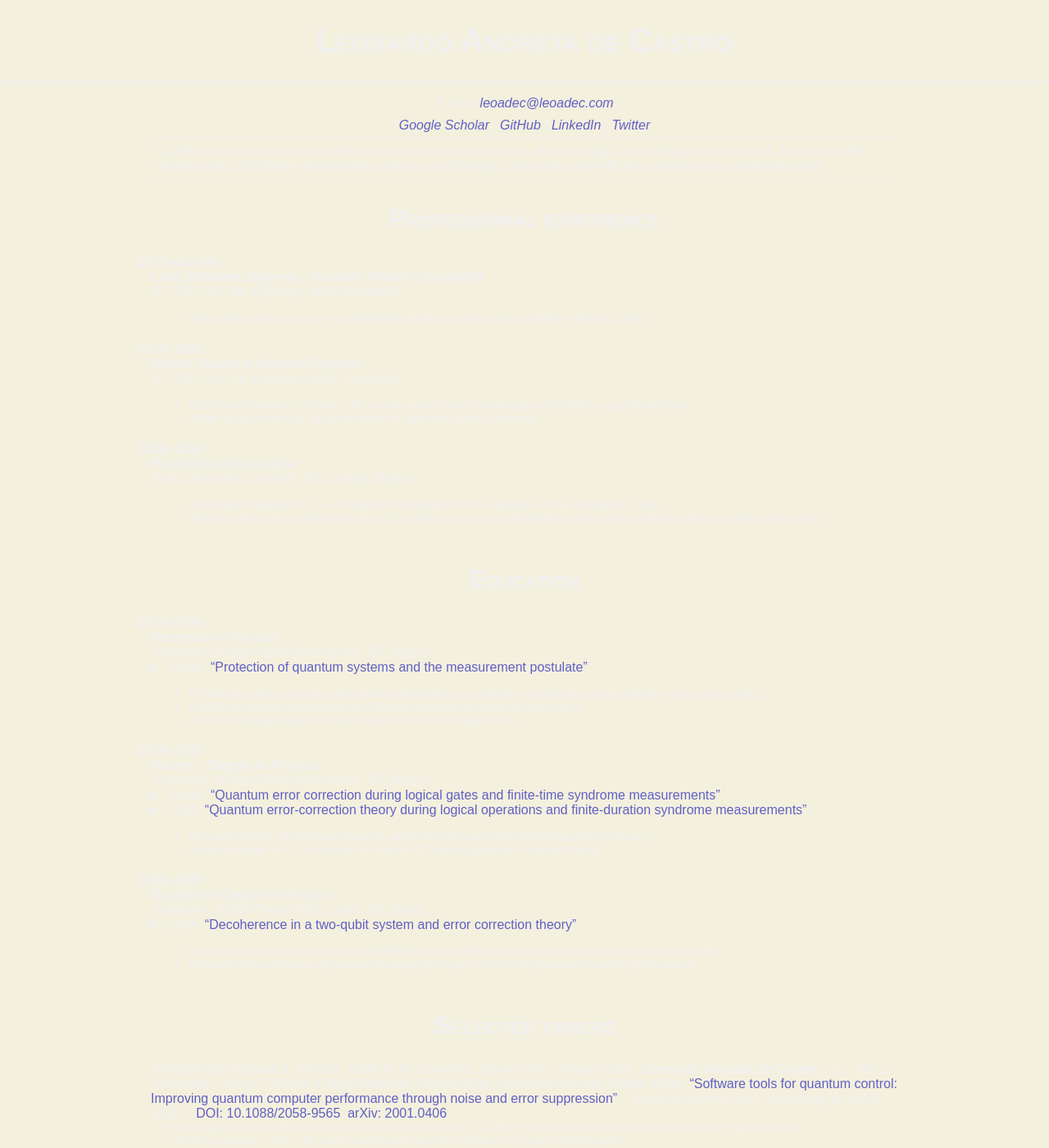
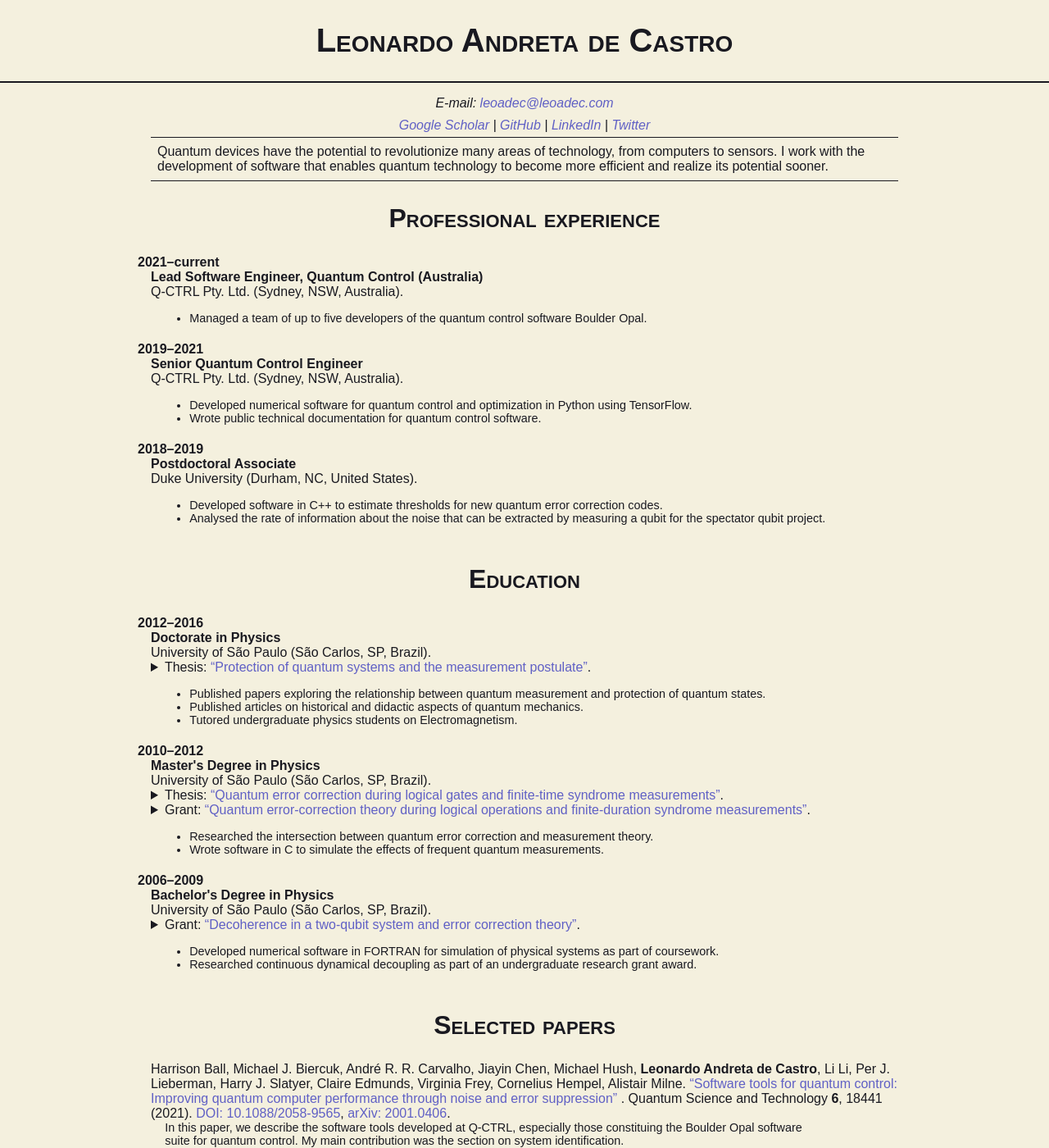
Before and after one commit to leoadec/leoadec.github.io, a Jekyll site: the page built from index.html, in a window 1280 px wide and 1400 px high. Shown: the whole window at 82% size. Built offline with Jekyll 4.4.1, drawn with Linux system fonts in a browser that asks for light colours.

Commit message:
fix text color for light mode

```diff
--- a/assets/css/style.scss
+++ b/assets/css/style.scss
@@ -7,7 +7,7 @@ $background-color: #f4f0de;
 $background-color-dark: #060f12;
 $link-color: #6060c5;
 $link-color-dark: #b0b0e8;
-$text-color: #f0f0f0;
+$text-color: #191920;
 $text-color-dark: #d0d0c8;
 
 body {
```
